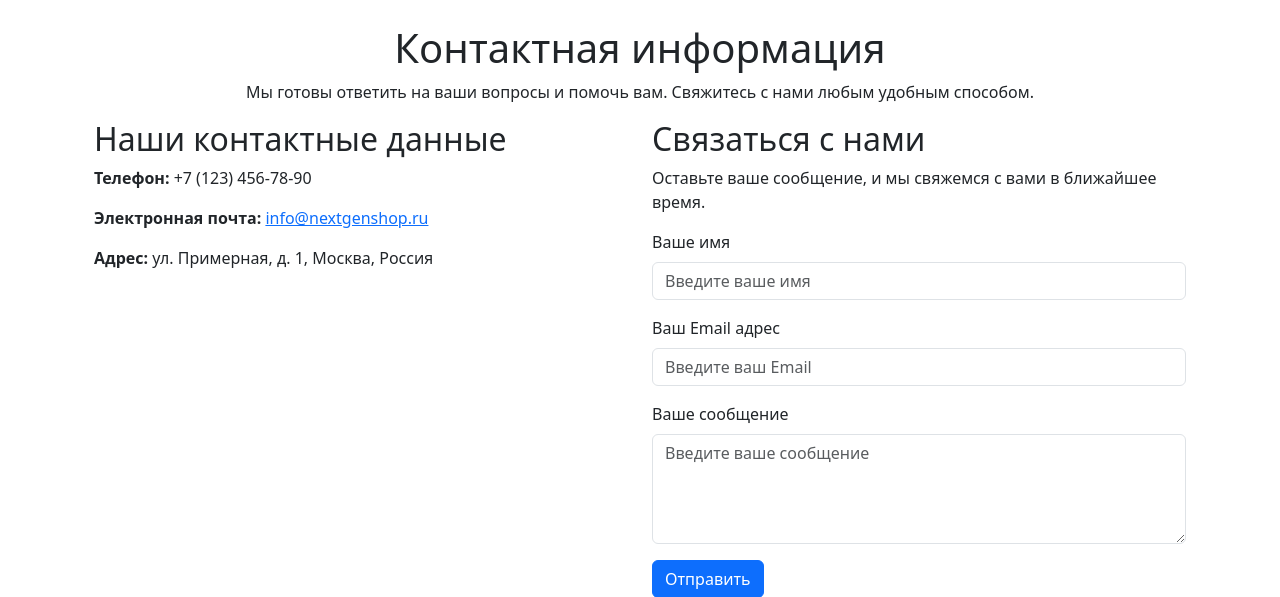
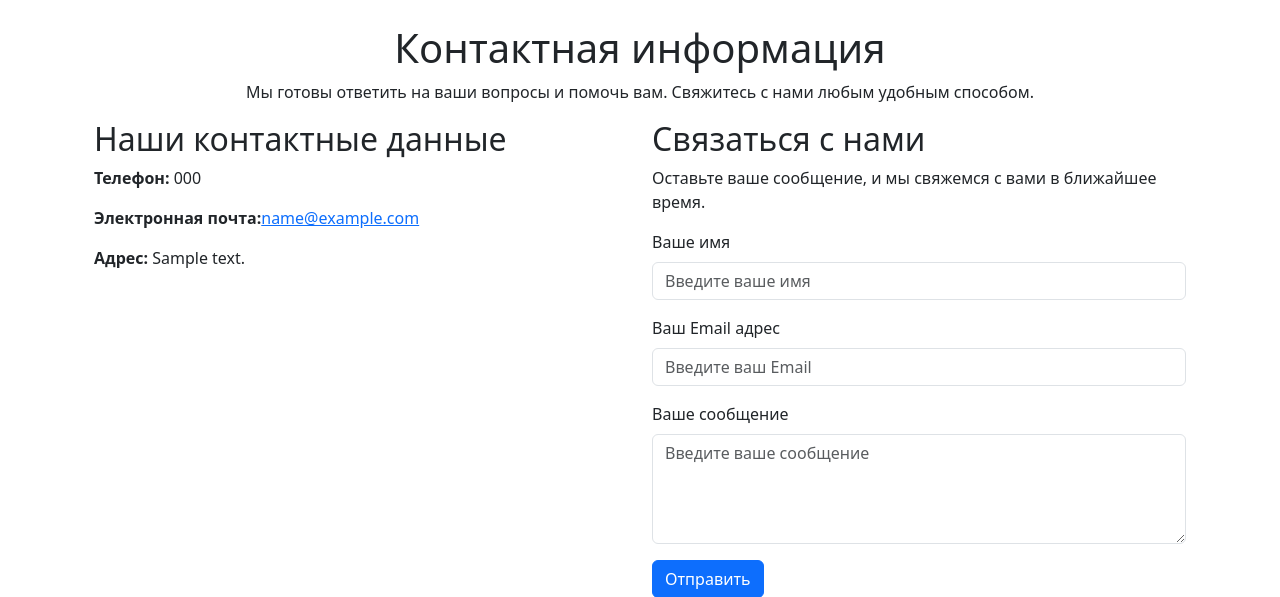
Before and after one commit to RomanPecheritsa/NextGenStore, a Django app: template catalog/templates/catalog/contact.html in a window 1280 px wide. Shown: the part 57-654 px from the top of the page. Run offline with Django 5.2, Linux system fonts and the light colour scheme; the template is opened without the code that fills it: most values are stand-ins (such as "Sample title", 1, 10 or a date in 2020).

Commit message:
changed contact.html

```diff
--- a/catalog/templates/catalog/contact.html
+++ b/catalog/templates/catalog/contact.html
@@ -12,9 +12,9 @@
         <div class="row">
             <div class="col-md-6">
                 <h2 class="section-heading">Наши контактные данные</h2>
-                <p><strong>Телефон:</strong> +7 (123) 456-78-90</p>
-                <p><strong>Электронная почта:</strong> <a href="mailto:info@nextgenshop.ru">info@nextgenshop.ru</a></p>
-                <p><strong>Адрес:</strong> ул. Примерная, д. 1, Москва, Россия</p>
+                <p><strong>Телефон:</strong> {{ contact_info.phone }}</p>
+                <p><strong>Электронная почта:</strong><a href="mailto:{{ contact_info.email }}">{{ contact_info.email }}</a></p>
+                <p><strong>Адрес:</strong> {{ contact_info.address }}</p>
             </div>
             <div class="col-md-6">
                 <h2 class="section-heading">Связаться с нами</h2>
```
